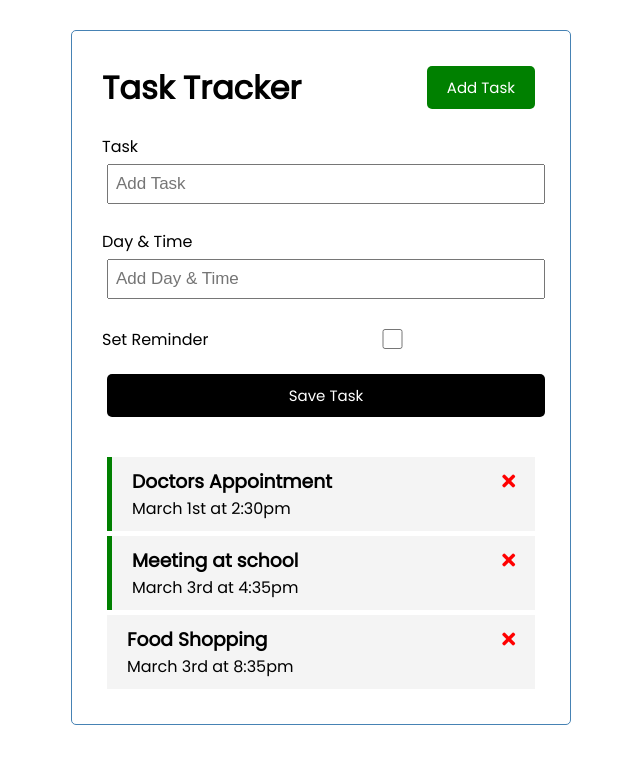
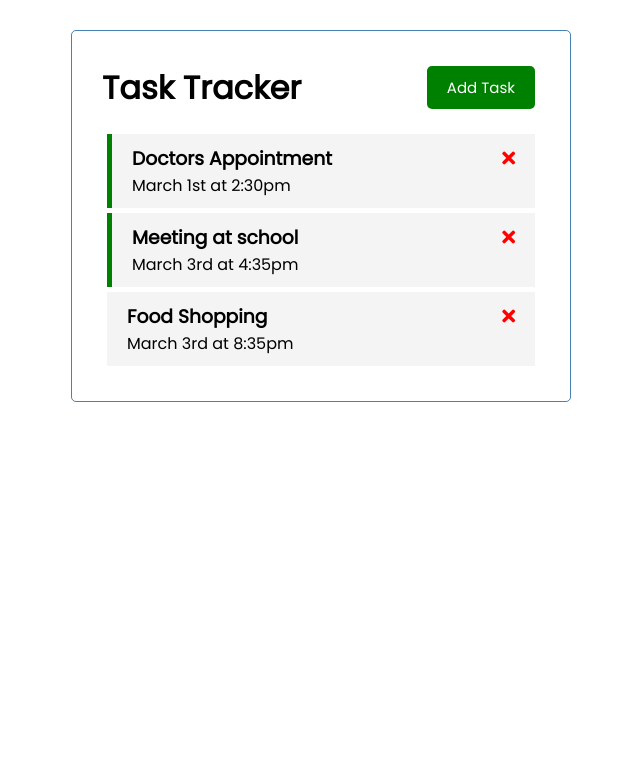
Before and after one commit to gosikxo/vue-task-tracker-course, a Vue app: page / in a window 1280 px wide. Shown: the top 764 px of the page, without its empty margins (319-959 px from the left). Built offline with nearby package versions, Linux system fonts and the light colour scheme.

Commit message:
Toggle add task button

```diff
--- a/src/App.vue
+++ b/src/App.vue
@@ -1,7 +1,9 @@
 <template>
   <div class="container">
-    <Header title="Task Tracker" />
-    <AddTask @add-task="addTask" />
+    <Header @toggle-add-task="toggleAddTask" title="Task Tracker" />
+    <div v-show="showAddTask">
+      <AddTask @add-task="addTask" />
+    </div>
     <Tasks @delete-task="deleteTask" @toggle-reminder="toggleReminder" :tasks="tasks" />
   </div>
 </template>
@@ -21,11 +23,15 @@
   },
   data () {
     return {
-      tasks: []
+      tasks: [],
+      showAddTask: false
     }
   },
   methods: {
-    addTask(task) {
+    toggleAddTask() {
+      this.showAddTask = !this.showAddTask
+    },
+    addTask (task) {
       this.tasks = [...this.tasks, task]
     },
     deleteTask (id) {
--- a/src/components/Button.vue
+++ b/src/components/Button.vue
@@ -11,7 +11,7 @@
         },
         methods: {
             onClick() {
-                console.log('click')
+                this.$emit('toggle-add-task')
             }
         }
     }
--- a/src/components/Header.vue
+++ b/src/components/Header.vue
@@ -1,7 +1,7 @@
 <template>
     <header>
         <h1> {{title}} </h1>
-        <Button text="Add Task" color="green"/>
+        <Button @toggle-add-task="$emit('toggle-add-task')" text="Add Task" color="green"/>
     </header>
 </template>
 
```
